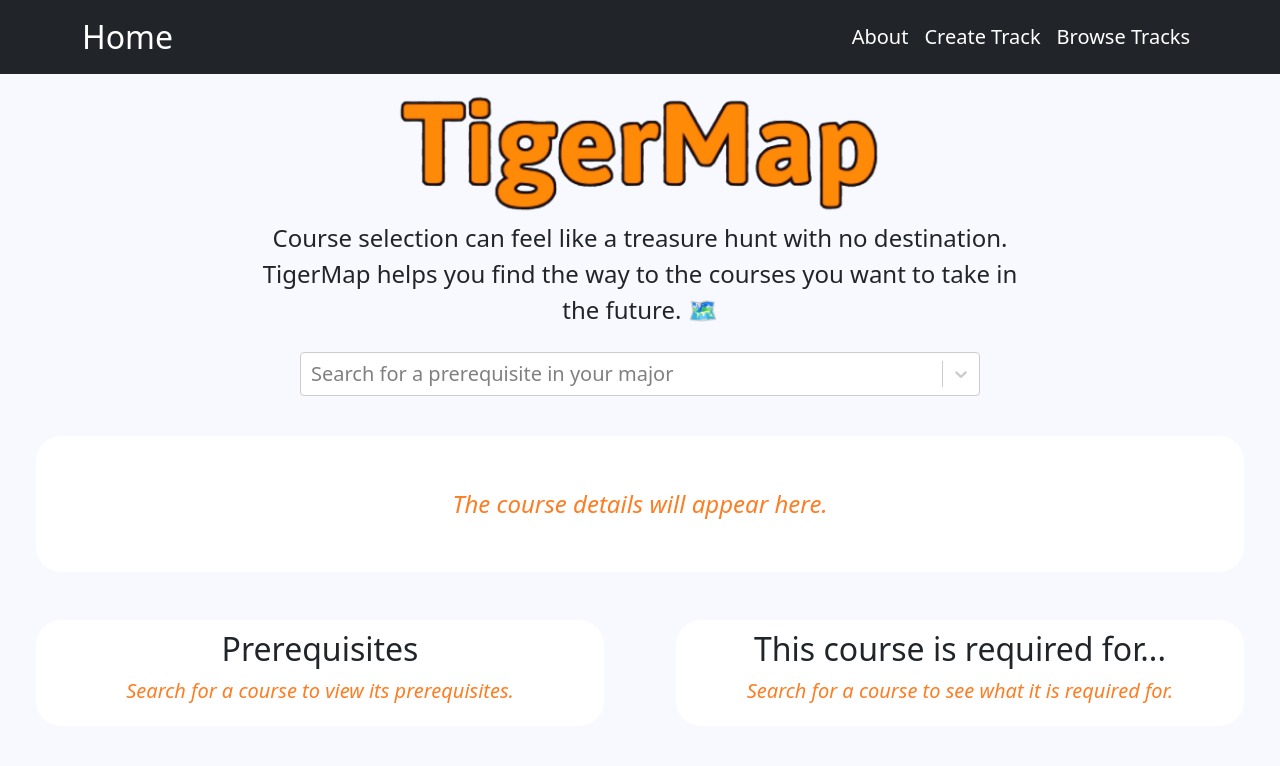
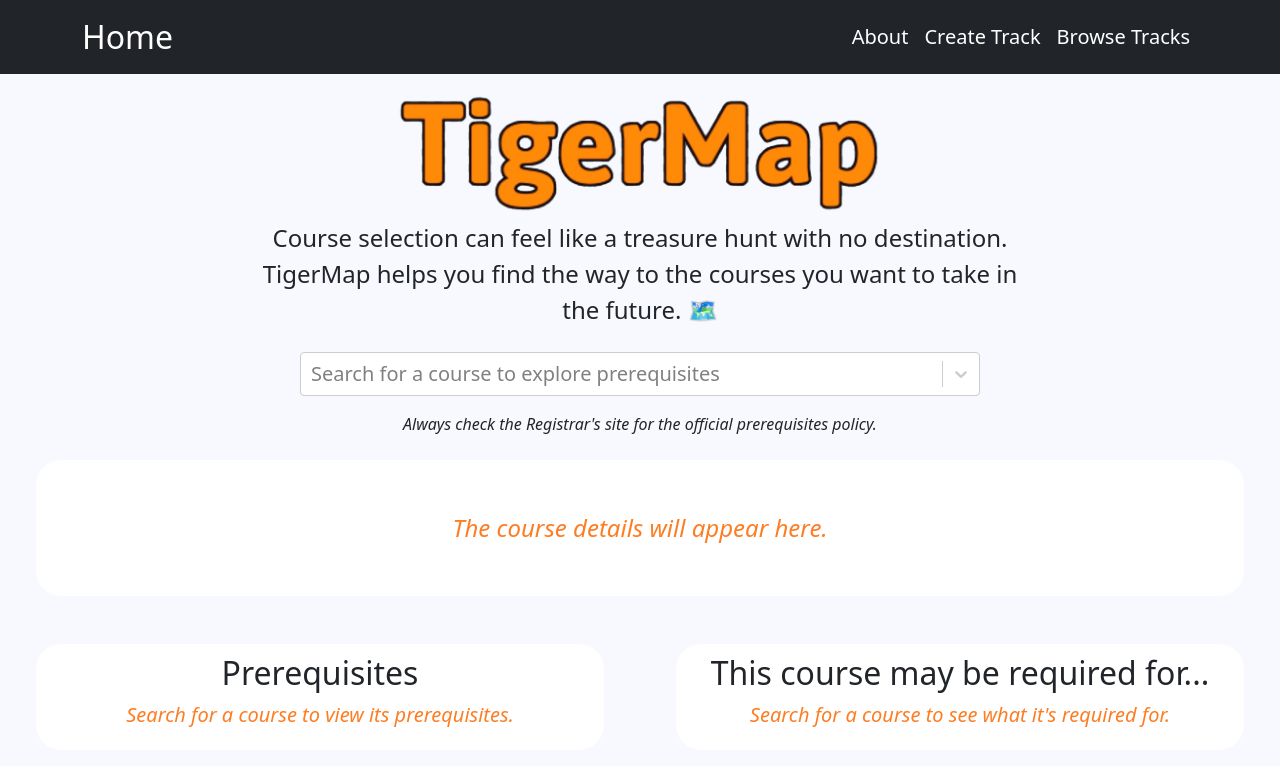
Before and after one commit to leo-step/COS333-TigerMap, a React (Create React App) app in the folder frontend/: page / in a window 1280 px wide. Shown: the top 766 px of the page. Built offline with nearby package versions, Linux system fonts and the light colour scheme.

Commit message:
change text and add disclaimers

```diff
--- a/frontend/src/components/Main.js
+++ b/frontend/src/components/Main.js
@@ -91,7 +91,7 @@ function Main() {
                 navigate(`/${event._id}`);
               }}
               options={response}
-              placeholder="Search for a prerequisite in your major"
+              placeholder="Search for a course to explore prerequisites"
               className="m-2"
               value={query}
               noOptionsMessage={() =>
@@ -99,6 +99,11 @@ function Main() {
               }
             />
           </p>
+          <div style={{textAlign: "center"}}>
+            <i>
+              Always check the Registrar's site for the official prerequisites policy.
+            </i>
+          </div>
         </div>
       </Row>
       <Row>
@@ -126,7 +131,7 @@ function Main() {
           </Col>
           <Col>
             <Table
-              header={"This course is required for..."}
+              header={"This course may be required for..."}
               setCourseId={(id) => {
                 setCourseId(id);
                 navigate(`/${id}`);
@@ -156,13 +161,13 @@ function Main() {
           </Col>
           <Col>
             <Table
-              header={"This course is required for..."}
+              header={"This course may be required for..."}
               setCourseId={(id) => {
                 setCourseId(id);
                 navigate(`/${id}`);
               }}
               placeholder={
-                "Search for a course to see what it is required for."
+                "Search for a course to see what it's required for."
               }
               colorPlaceholder
             />
--- a/frontend/src/components/ViewTracks.js
+++ b/frontend/src/components/ViewTracks.js
@@ -33,7 +33,7 @@ function ViewTracks() {
   return (
     <Container fluid className="mt-2" style={{ maxWidth: "900px" }}>
       <Row>
-        <div style={{ textAlign: "center" }}>
+        <div style={{ textAlign: "center", marginBottom: 12 }}>
           <h1>Browse Course Tracks</h1>
           <p style={{ fontSize: "24px" }}>
             Below are user created course tracks. A course track is a group of
@@ -41,6 +41,9 @@ function ViewTracks() {
             to view the courses in it. To create your own track and share it with
             others, click on <a href="/create" className="orange-color">Create Track!</a>{" "}
           </p>
+          <i>
+              These course tracks are not vetted or approved by the University.
+          </i>
         </div>
         {tracks.map((track, index) => (
           <Col className="m-1 justify-content-center" key={index}>
```
